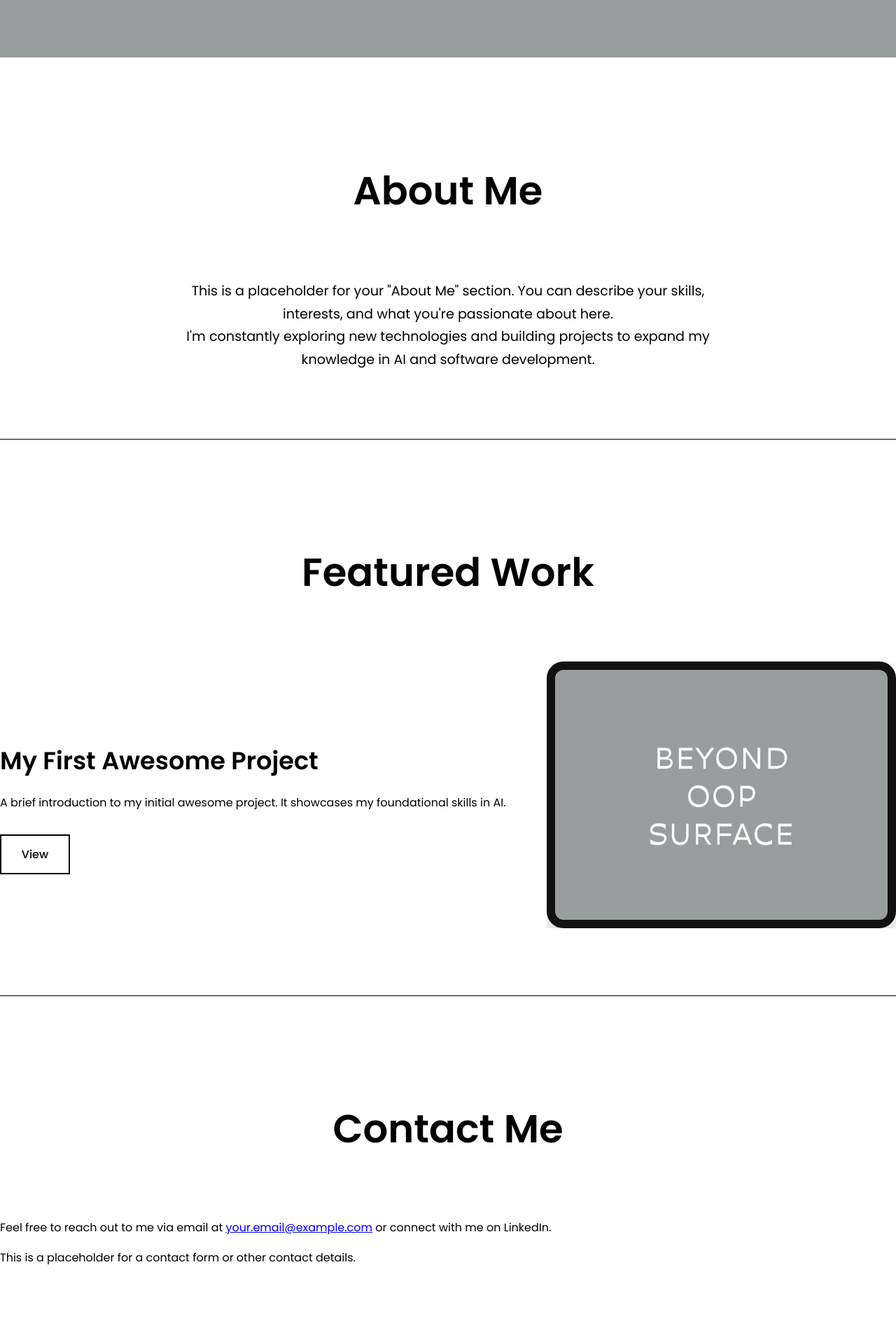
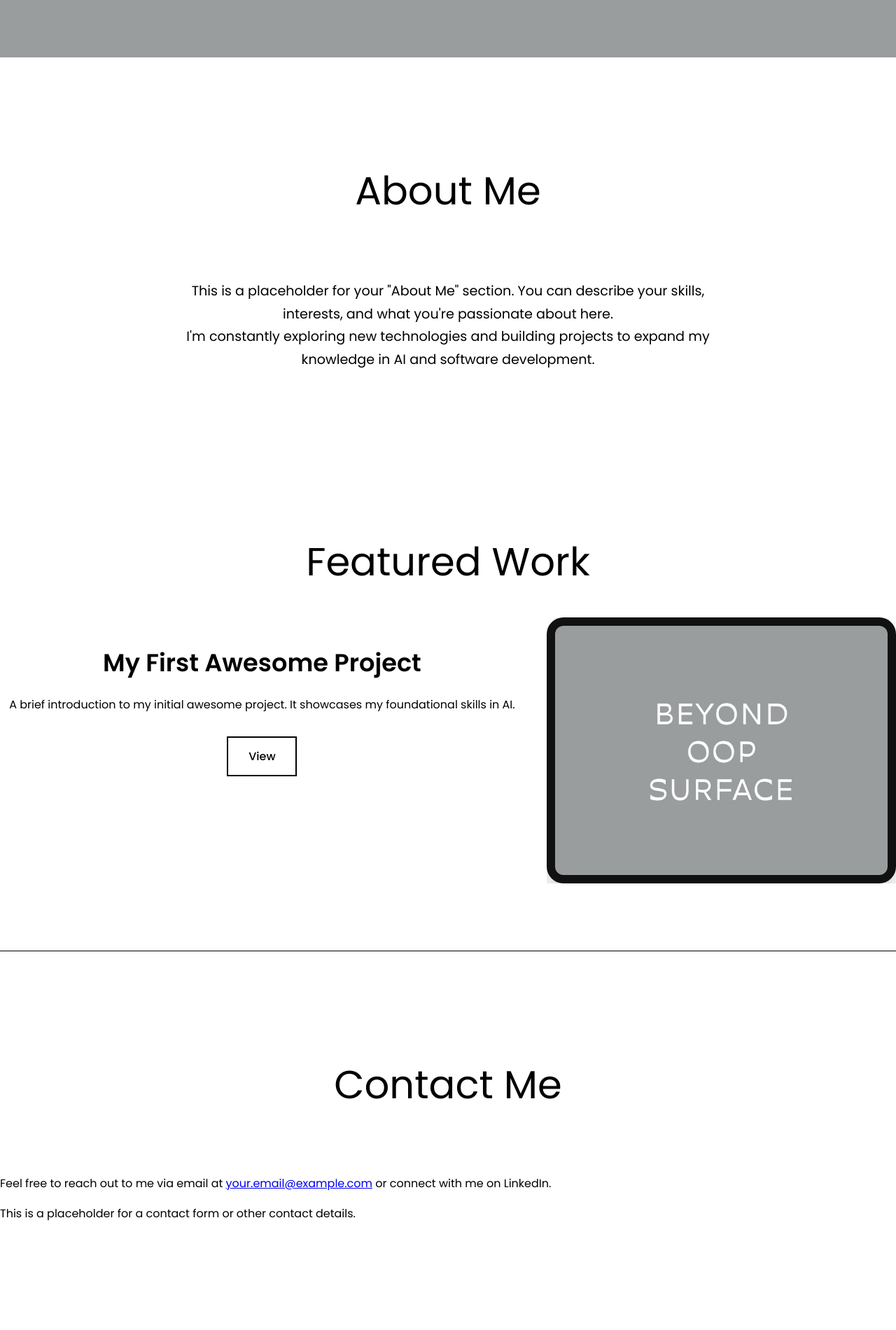
Before and after one commit to abdullahfazal969-alt/Portfolio, a Flask app: page / in a window 1280 px wide. Shown: the part 544-2444 px from the top of the page at 70% size. Run offline with Flask 3, Linux system fonts and the light colour scheme.

Commit message:
Design: Revert iPad horizontal shift and fine-tune project heading spacing.

```diff
--- a/static/css/style.css
+++ b/static/css/style.css
@@ -160,11 +160,22 @@ header nav a:hover {
 }
 
 /* Sections */
+#about {
+    border-bottom: none;
+}
+
 #about h2, #projects h2, #contact h2 {
     font-size: 3.5rem;
     text-align: center;
     margin-bottom: 5rem;
+    font-weight: 400;
 }
+
+#projects h2 {
+    margin-top: 2rem;
+    margin-bottom: 2rem;
+}
+
 
 #about p {
     font-size: 1.2rem;
@@ -184,8 +195,12 @@ header nav a:hover {
     display: grid;
     grid-template-columns: 1.2fr 0.8fr;
     gap: 2rem;
-    align-items: center;
+    align-items: start;
     justify-content: center;
+}
+
+.project-info {
+    text-align: center;
 }
 
 .project-thumbnail {
@@ -237,7 +252,8 @@ header nav a:hover {
     border-radius: 24px;
     padding: 12px;
     box-shadow: 0 20px 40px -10px rgba(0,0,0,0.3);
-    box-sizing: border-box; /* Fix for overflow */
+    box-sizing: border-box;
+    /* Removed transform: translateX(-5%); */
 }
 
 .macbook-screen {
@@ -245,7 +261,7 @@ header nav a:hover {
     z-index: 2;
     background: #000;
     border-radius: 12px;
-    padding-bottom: 75%; /* 4:3 Aspect Ratio */
+    padding-bottom: 75%;
     overflow: hidden;
 }
 
```
Also changed, not shown: static/website.png.
